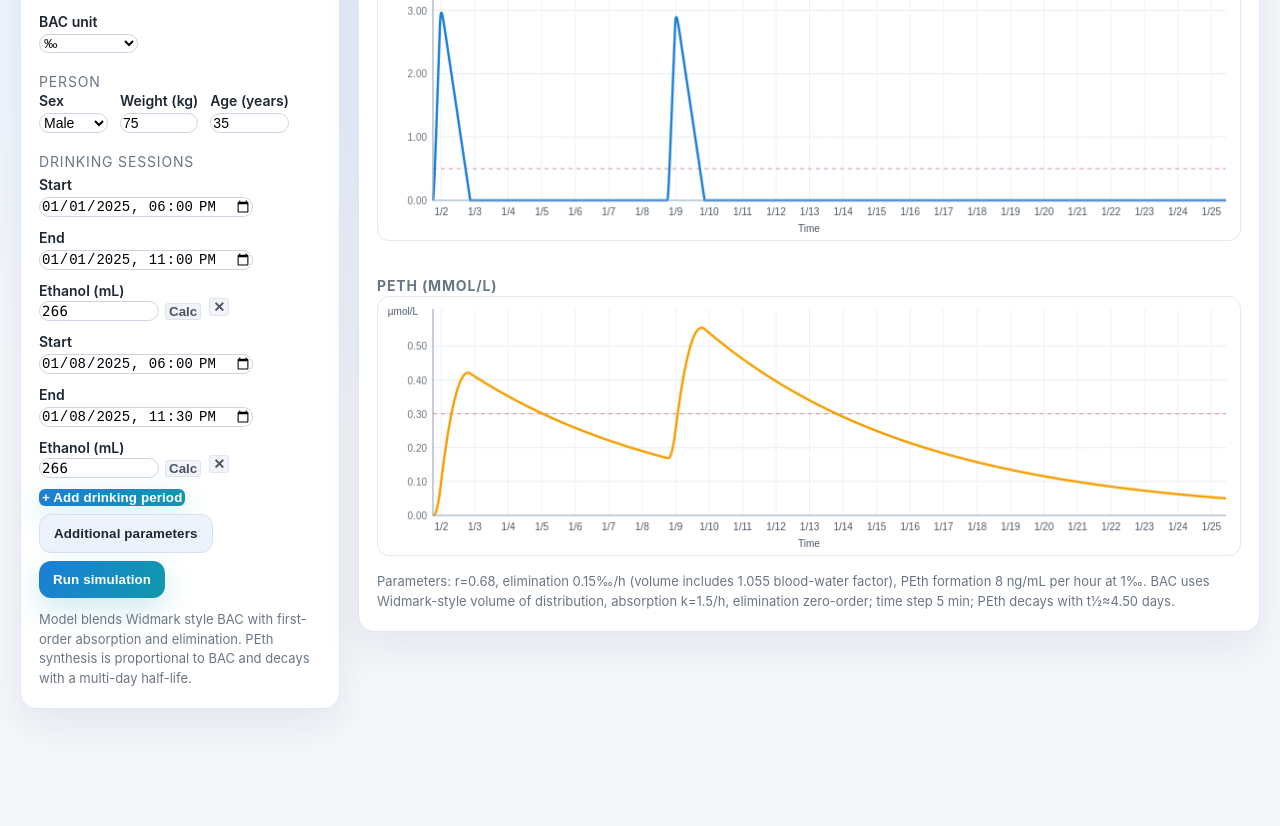
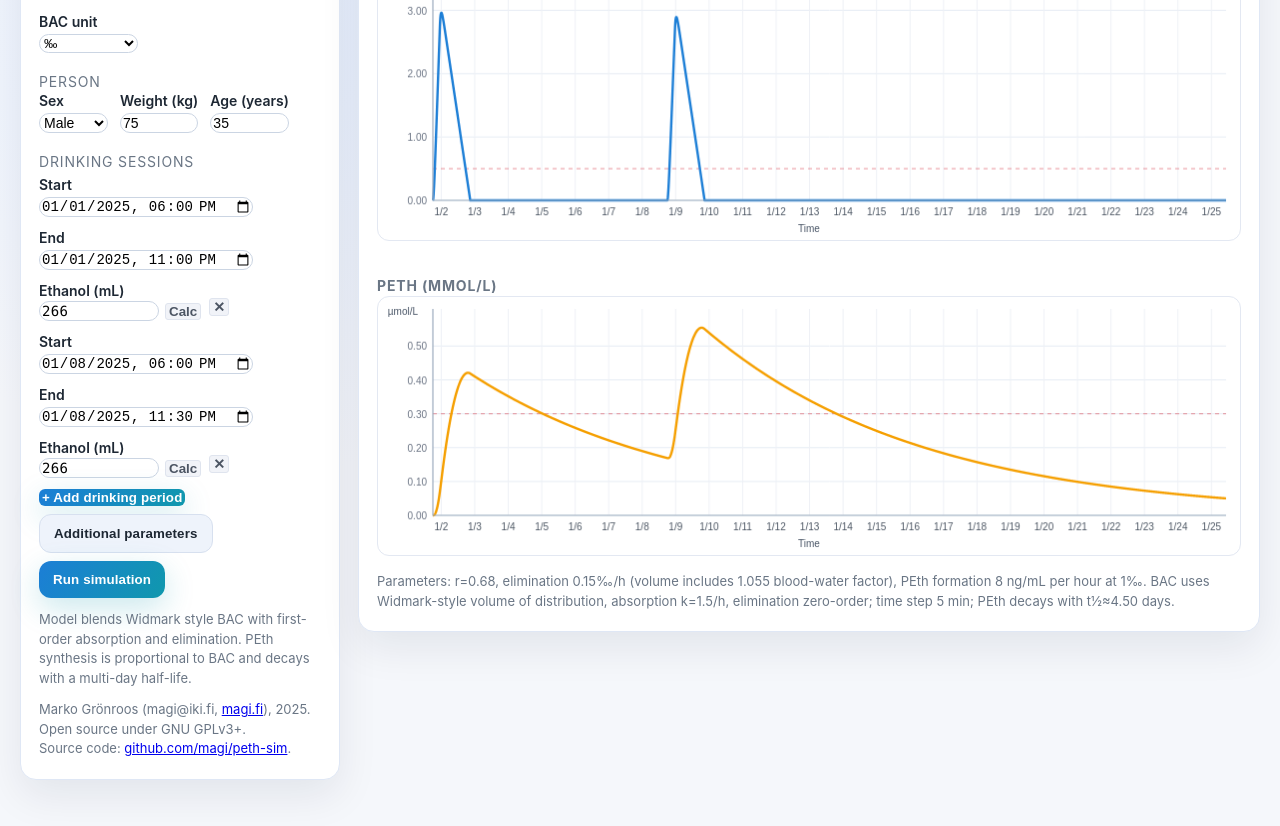
Before and after one commit to magi42/peth-sim, a website: page index.html in a window 1280 px wide. Shown: the part 196-1022 px from the top of the page. Before the commit the page ends 969 px from the top, so only its background shows below. Drawn offline with Linux system fonts and the light colour scheme.

Commit message:
Added credits

```diff
--- a/index.html
+++ b/index.html
@@ -62,6 +62,11 @@
       <div class="note" id="form-note">
         Model blends Widmark style BAC with first-order absorption and elimination.
         PEth synthesis is proportional to BAC and decays with a multi-day half-life.
+      </div>
+
+      <div class="note" id="form-note">
+        Marko Grönroos (magi@iki.fi, <a href="https://magi.fi/">magi.fi</a>), 2025. Open source under GNU GPLv3+.<br />
+        Source code: <a href="https://github.com/magi/peth-sim">github.com/magi/peth-sim</a>.
       </div>
     </section>
 
```
Also changed, not shown: README.md.
